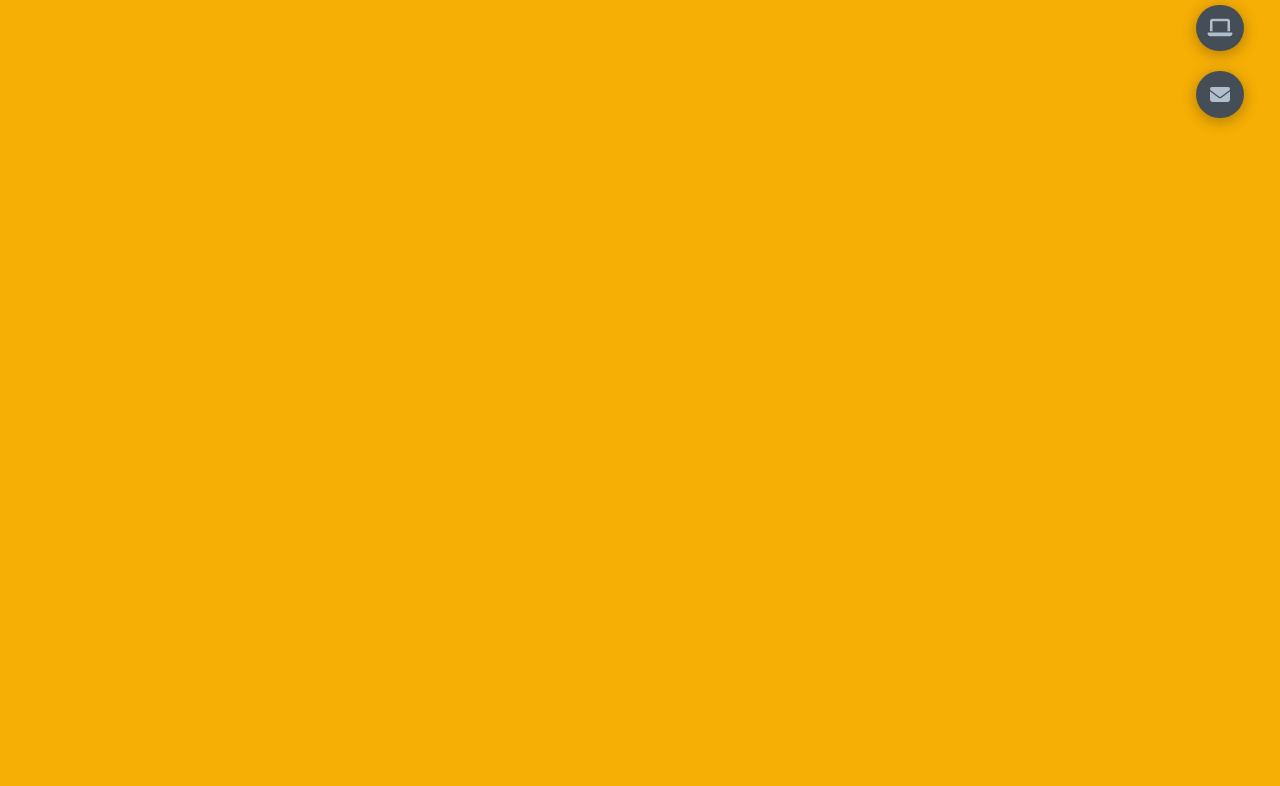
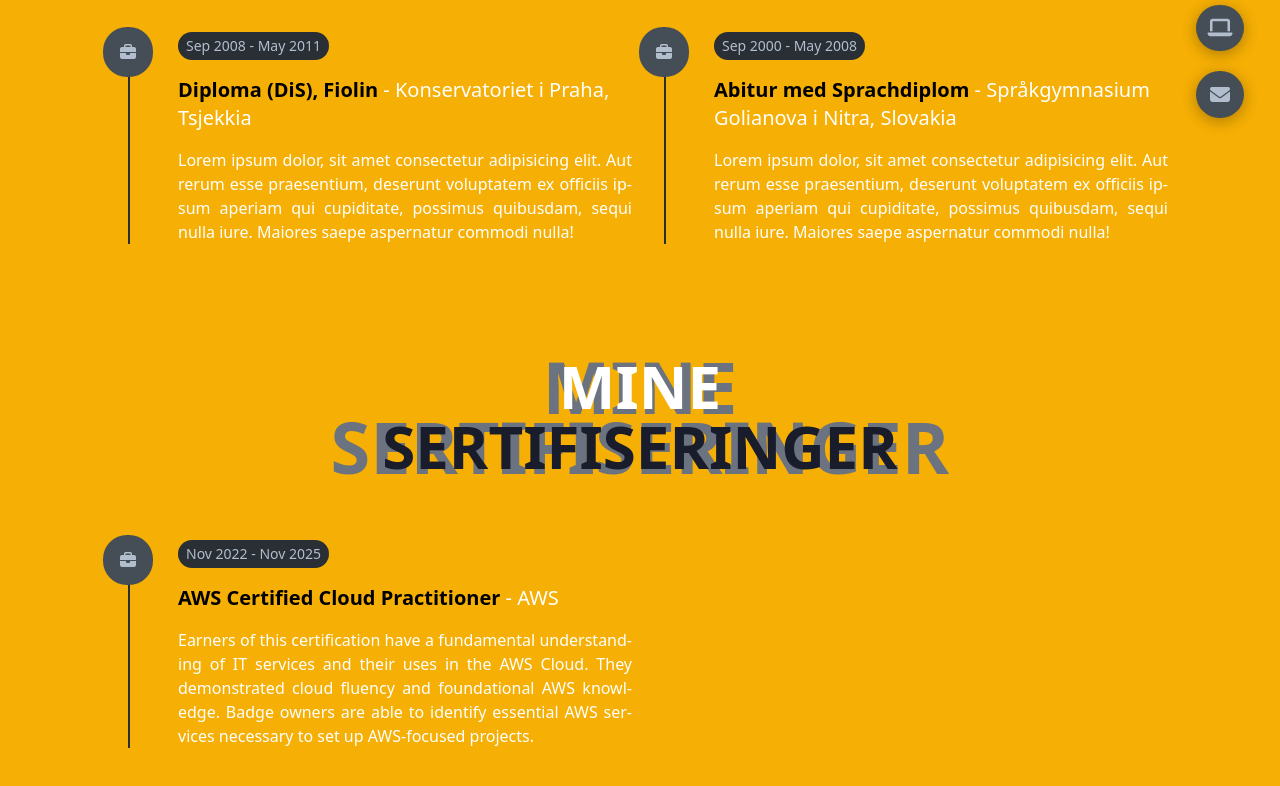
Before and after one commit to vikingviolinist/portfolio, a SvelteKit app: page /education in a window 1280 px wide. Shown: the part 472-1258 px from the top of the page. Before the commit the page ends 800 px from the top, so only its background shows below. Built offline with nearby package versions, Linux system fonts and the light colour scheme.

Commit message:
✨ Add certs section to education

```diff
--- a/src/routes/(routes)/education/+page.svelte
+++ b/src/routes/(routes)/education/+page.svelte
@@ -1,12 +1,20 @@
 <script lang="ts">
 	import TimelineItem from '../../../lib/TimelineItem.svelte';
 	import { schools } from './schools';
+	import { certificates } from './certificates';
 	import Header from '../../../lib/Header.svelte';
 </script>
 
 <Header title="Min Utdanning" />
 <div class="grid grid-cols-1 lg:grid-cols-2 gap-8 pb-12 pl-4">
 	{#each schools as school}
-		<TimelineItem job={school} />
+		<TimelineItem item={school} />
 	{/each}
 </div>
+
+<Header title="Mine sertifiseringer" />
+<div class="grid grid-cols-1 lg:grid-cols-2 gap-8 pb-12 pl-4">
+	{#each certificates as certificate}
+		<TimelineItem item={certificate} />
+	{/each}
+</div>
```
